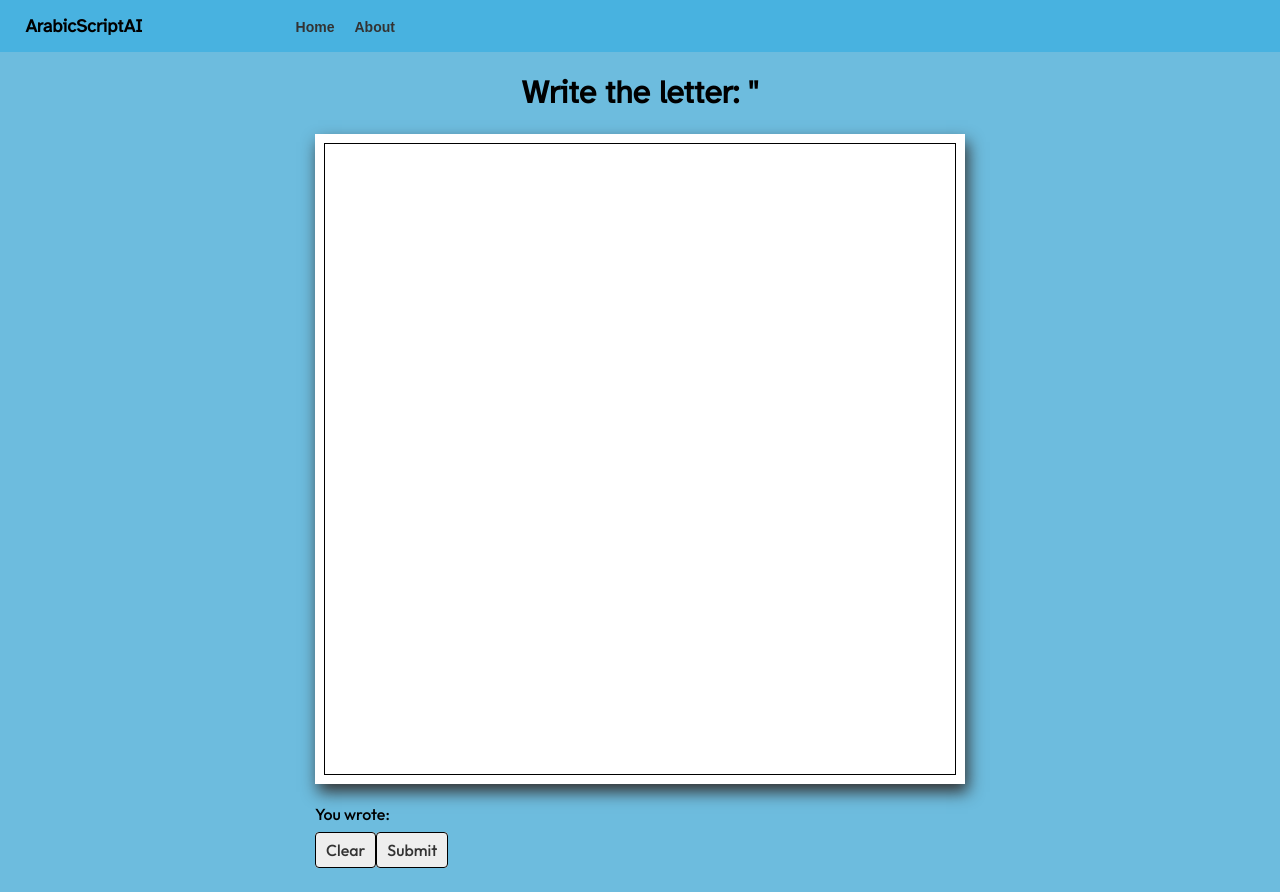
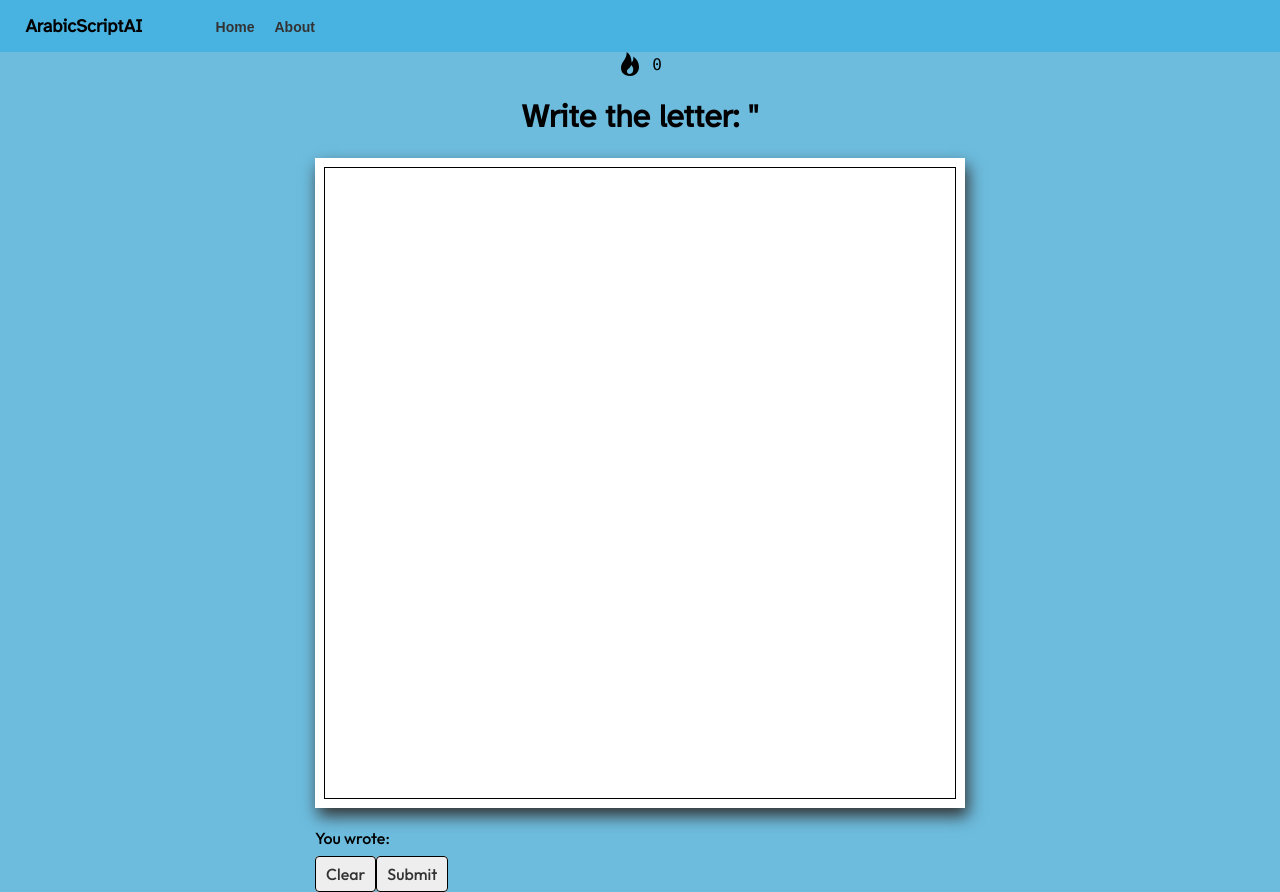
Before and after one commit to wahamiyousef/ArabicScriptAI, a React (Create React App) app in the folder client/: page /arabic in a window 1280 px wide. Before the commit the page ends 868 px from the top, so only its background shows below. Built offline with nearby package versions, Linux system fonts and the light colour scheme; no server answers.

Commit message:
added 'streak' cookies

```diff
--- a/client/src/components/Header.js
+++ b/client/src/components/Header.js
@@ -12,19 +12,13 @@ const Header = () => {
       textDecoration: 'none',
       color: '#000',
       padding: '15px 0% 15px 2%',
-      position: 'relative',
-
-
-      //borderBottom: '2px solid #000000',
-
-
     },
   };
 
   return (
     <div
       style={styles.link}>
-      <div style={{ display: 'inline-block', width:'200px' }}>
+      <div style={{ display: 'inline-block', width:'120px' }}>
         ArabicScriptAI
       </div>
 
--- /dev/null
+++ b/client/src/components/Streak.js
@@ -0,0 +1,83 @@
+import React, { useState, useEffect } from 'react';
+import StreakImg from '../fire.svg';
+
+const Streak = () => {
+  const [score, setScore] = useState(0);
+
+  const saveScoreToCookies = (score) => {
+    document.cookie = `streak=${score}; SameSite=None; Secure`;
+  };
+
+  const getScoreFromCookies = () => {
+    const cookies = document.cookie.split('; ');
+    const scoreCookie = cookies.find(cookie => cookie.startsWith('streak='));
+    return scoreCookie ? parseInt(scoreCookie.split('=')[1], 10) : 0;
+  };
+
+  const handleClearScore = () => {
+    setScore(0);
+  };
+
+  const incrementScore = () => {
+    setScore(prevScore => {
+      const newScore = prevScore + 1;
+      saveScoreToCookies(newScore); // Save to cookies immediately
+      return newScore;
+    });
+  };
+
+  const decrementScore = () => {
+    setScore(prevScore => {
+      const newScore = prevScore - 1;
+      saveScoreToCookies(newScore); // Save to cookies immediately
+      return newScore;
+    });
+  };
+  const resetScore = () => {
+    setScore(0)
+  }
+
+  useEffect(() => {
+    // Automatically show the stored score when the component mounts
+    const savedScore = getScoreFromCookies();
+    setScore(savedScore);
+
+    // Clear the displayed score when the component unmounts
+    return () => {
+      handleClearScore();
+    };
+  }, []);
+
+  useEffect(() => {
+    // Debugging useEffect to see score updates
+    console.log(`Score updated: ${score}`);
+  }, [score]);
+
+  return (
+    <div
+      style={{
+        display: 'flex',
+        flexDirection: 'row',
+        justifyContent: 'center',
+        alignItems: 'center',
+      }}
+    >
+      <div style={{
+        display: 'flex',
+        flexDirection: 'row',
+        alignItems: 'center',
+      }}>
+        <img src={StreakImg} style={{ marginRight: '10px' }} />
+        {/*
+        <button onClick={incrementScore}>Increment Score</button>
+        <button onClick={decrementScore}>Decrement Score</button>
+        */}
+        <div>
+          <code>{score}</code>
+        </div>
+      </div>
+    </div>
+  );
+};
+
+export default Streak;
--- a/client/src/pages/Arabic.js
+++ b/client/src/pages/Arabic.js
@@ -1,12 +1,14 @@
 import Canvas from '../components/Canvas';
 import Letter from '../components/Letter';
 import Header from '../components/Header';
+import Streak from '../components/Streak';
 import React from 'react';
 
 function Arabic() {
   return (
     <div>
       <Header />
+      <Streak />
 
       <div
         style={{
```
Also changed, not shown: client/src/fire.svg (added).
